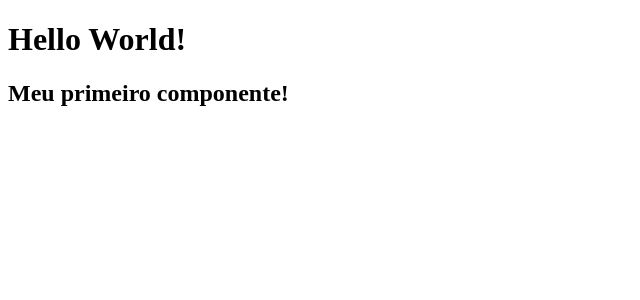
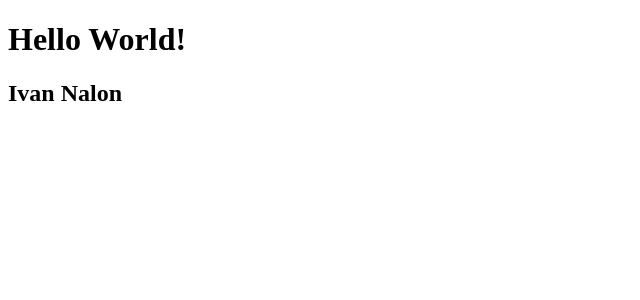
Before and after one commit to ivannalon/curso-angular, an Angular app: page / in a window 1280 px wide. Shown: the top 300 px of the page, without its empty margins (0-640 px from the left). Built offline with nearby package versions, Linux system fonts and the light colour scheme.

Commit message:
Interpolação dos dados

```diff
--- a/src/app/components/first-component/first-component.component.html
+++ b/src/app/components/first-component/first-component.component.html
@@ -1 +1 @@
-<h2>Meu primeiro componente!</h2>
+<h2>{{ name }}</h2>
--- a/src/app/components/first-component/first-component.component.ts
+++ b/src/app/components/first-component/first-component.component.ts
@@ -6,6 +6,7 @@ import { Component, OnInit } from '@angular/core';
   styleUrls: ['./first-component.component.css']
 })
 export class FirstComponentComponent implements OnInit {
+  name:string = 'Ivan Nalon'
 
   constructor() { }
 
```
